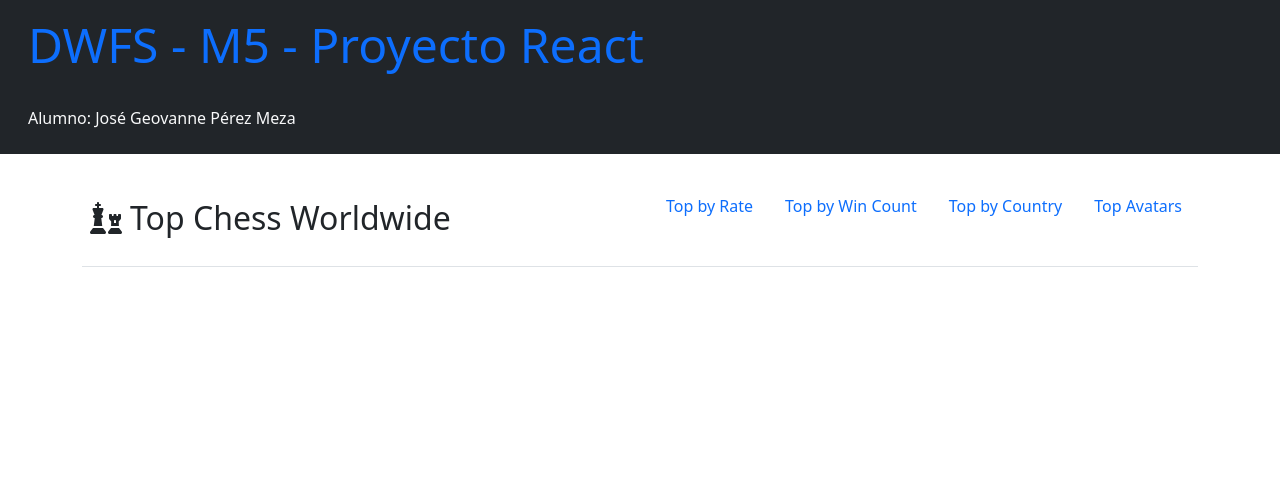
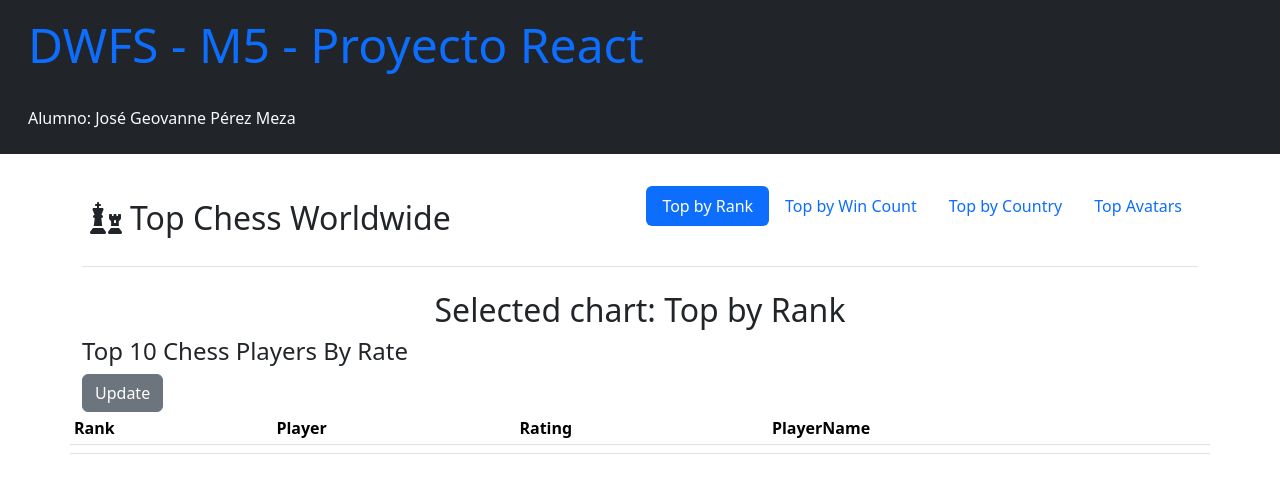
Before and after one commit to geovanne-perez/DWFS_ProyectoM5, a React (Vite) app in the folder app/DWFS_ProyM5/: page / in a window 1280 px wide. Shown: the top 484 px of the page. Built offline with nearby package versions, Linux system fonts and the light colour scheme.

Commit message:
Agregado componente Charts para Tabla de datos

```diff
--- a/app/DWFS_ProyM5/package.json
+++ b/app/DWFS_ProyM5/package.json
@@ -13,9 +13,12 @@
     "@fortawesome/fontawesome-svg-core": "^6.5.1",
     "@fortawesome/free-solid-svg-icons": "^6.5.1",
     "@fortawesome/react-fontawesome": "^0.2.0",
+    "axios": "^1.6.7",
     "bootstrap": "^5.3.2",
+    "fusioncharts": "^3.21.1",
     "react": "^18.2.0",
-    "react-dom": "^18.2.0"
+    "react-dom": "^18.2.0",
+    "react-fusioncharts": "^4.0.0"
   },
   "devDependencies": {
     "@types/react": "^18.2.56",
--- a/app/DWFS_ProyM5/src/App.jsx
+++ b/app/DWFS_ProyM5/src/App.jsx
@@ -1,11 +1,16 @@
 import { useState } from 'react'
 import 'bootstrap/dist/css/bootstrap.min.css';
 import Header from './Components/Header';
+import Charts from './Components/Charts';
 
 
 function App() {
-  const [count, setCount] = useState(0)
 
+  const [btnSel,setBtnSel] = useState('Top by Rank');
+
+  const handleHeaderButtons = (headerSelButton) => {
+    setBtnSel(headerSelButton)
+  }
 
   return (
     <>
@@ -13,7 +18,11 @@ function App() {
           <h1 className='text-primary display-5 p-3'>DWFS - M5 - Proyecto React</h1>
           <p className='text-light pt-2 pb-4 p-3'>Alumno: José Geovanne Pérez Meza </p>
       </div>
-      <Header />
+      <Header headerSelButton = {handleHeaderButtons}/>
+      <div className='container'>
+        <h2 className='text-center'>Selected chart: {btnSel}</h2>
+      </div>
+          <Charts/>
     </>
   )
 }
--- /dev/null
+++ b/app/DWFS_ProyM5/src/Components/Charts.jsx
@@ -0,0 +1,69 @@
+import React from 'react';
+import axios from 'axios';
+import ReactFC from "react-fusioncharts";
+import FusionCharts from "fusioncharts";
+import Column2D from "fusioncharts/fusioncharts.charts";
+import { useState } from 'react';
+
+
+const url = 'https://api.chess.com/pub/leaderboards';
+
+const Charts = () => {
+
+
+    const [data, setData] = useState(['']);
+
+    function getDailyData() {
+        axios.get(url)
+        .then((response) => {
+            setData(response.data['daily']);
+        })
+        .catch((error) => {
+            console.log(error);
+        });
+    }
+    console.log(data);
+
+  return (
+    <div>
+        <div className='container'>
+            <div className='row'>
+                <div className='column'>
+                    <h4>Top 10 Chess Players By Rate</h4>
+                </div>
+                <div className='column'>
+                    <button className='btn btn-secondary' onClick={getDailyData}>Update</button>
+                </div>
+            </div>
+            <div className='row'>
+
+                <table className = 'table table-sm .table-hover' id = 'BootstrapTable' data = {data}>
+                        <thead className='thead-light'>
+                            <tr>
+                            <th scope="col">Rank</th>
+                            <th scope="col">Player</th>
+                            <th scope="col">Rating</th>
+                            <th scope="col">PlayerName</th>
+                            </tr>
+                        </thead>
+
+                        <tbody>
+                        {data.map((item) => {
+                            return (
+                                <tr key={item.rank}>
+                                    <td scope="row" key={item.rank}>{item.rank}</td>
+                                    <td key={item.rank}>{item.username}</td>
+                                    <td key={item.rank}>{item.score}</td>
+                                    <td key={item.rank}>{item.name}</td>
+                                </tr>
+                            )
+                        })}
+                        </tbody>
+                </table>
+            </div>
+        </div>
+    </div>
+  )
+}
+
+export default Charts
--- a/app/DWFS_ProyM5/src/Components/Header.jsx
+++ b/app/DWFS_ProyM5/src/Components/Header.jsx
@@ -2,14 +2,14 @@ import React, { useState } from "react";
 import { FontAwesomeIcon } from "@fortawesome/react-fontawesome";
 import { faCoffee, faChess } from "@fortawesome/free-solid-svg-icons";
 
-const Header = () => {
+const Header = ({headerSelButton}) => {
 
 // Hook State
 // Use State returns an array with two elements:
 // 1. The current state value
 // 2. A function that lets you update it
 
-const [btnState1,setBtnState1] = useState('nav-link'); // btnState = '', setBtnState = function('');
+const [btnState1,setBtnState1] = useState('nav-link active'); // btnState = '', setBtnState = function('');
 const [btnState2,setBtnState2] = useState('nav-link'); // btnState = '', setBtnState = function('');
 const [btnState3,setBtnState3] = useState('nav-link'); // btnState = '', setBtnState = function('');
 const [btnState4,setBtnState4] = useState('nav-link'); // btnState = '', setBtnState = function('');
@@ -24,9 +24,11 @@ const HandlerButton = (e) => {
     setBtnState2('nav-link');
     setBtnState3('nav-link');
     setBtnState4('nav-link');
+    headerSelButton(e.target.textContent);
     switch (e.target.textContent) {
-        case 'Top by Rate':
+        case 'Top by Rank':
             setBtnState1('nav-link active');
+            headerSelButton(e.target.textContent);
             break;
         case 'Top by Win Count':
             setBtnState2('nav-link active');
@@ -40,6 +42,7 @@ const HandlerButton = (e) => {
         default:
             break;
     }
+
 }
 
   return (
@@ -50,29 +53,29 @@ const HandlerButton = (e) => {
             href=""
             className="d-flex align-items-center mb-3 mb-md-0 me-md-auto text-dark text-decoration-none"
           >
-            <span class="fs-2 m-2">
+            <span className="fs-2 m-2">
               <FontAwesomeIcon icon={faChess} />
             </span>
-            <span class="fs-2">Top Chess Worldwide</span>
+            <span className="fs-2">Top Chess Worldwide</span>
           </a>
-          <ul class="nav nav-pills">
-            <li class="nav-item">
-              <a href="#" class={btnState1} onClick={HandlerButton}>
-                Top by Rate
+          <ul className="nav nav-pills">
+            <li className="nav-item">
+              <a href="#" className={btnState1} onClick={HandlerButton}>
+                Top by Rank
                 </a>
             </li>
-            <li class="nav-item">
-              <a href="#" class={btnState2} onClick={HandlerButton}>
+            <li className="nav-item">
+              <a href="#" className={btnState2} onClick={HandlerButton}>
                 Top by Win Count
               </a>
             </li>
-            <li class="nav-item">
-              <a href="#" class={btnState3} onClick={HandlerButton}>
+            <li className="nav-item">
+              <a href="#" className={btnState3} onClick={HandlerButton}>
                 Top by Country
               </a>
             </li>
-            <li class="nav-item">
-              <a href="#" class={btnState4} onClick={HandlerButton}>
+            <li className="nav-item">
+              <a href="#" className={btnState4} onClick={HandlerButton}>
                 Top Avatars
               </a>
             </li>
```
Also changed, not shown: 1 other file (tests, documents, lock files or other folders).
